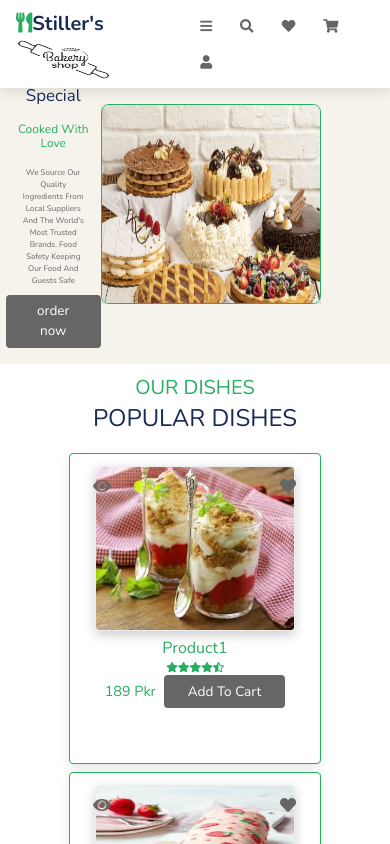
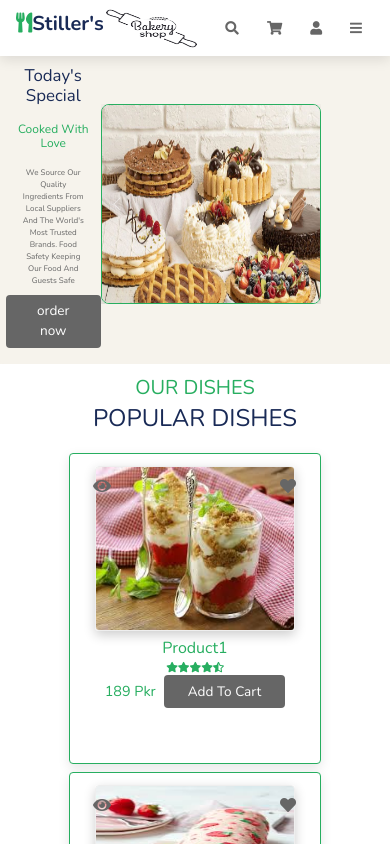
Before and after one commit to Mudassirrahman/Stiller-bakers, a React (Create React App) app: page / in a window 390 px wide. Shown: the top 844 px of the page. Built offline with nearby package versions, Linux system fonts and the light colour scheme.

Commit message:
navbar  items changed and deploy add for netlify

```diff
--- a/src/Component/Navbar.jsx
+++ b/src/Component/Navbar.jsx
@@ -65,12 +65,13 @@ export default function Navbar() {
       </div>
 
       <div className="icons">
-        <i className="fas fa-bars" id="menu-bars" onClick={menuTogle}></i>
-        <i className="fas fa-search" id="search-icon" onClick={searchToggle}></i>
-        <a href="#" className=" fas fa-heart"></a>
+      <i className="fas fa-search" id="search-icon" onClick={searchToggle}></i>
+        <a href="#" className=" fas fa-heart" id="heart"></a>
         {/* <a href="#" className=" fas fa-shopping-cart"></a> */}
         <Link to="/cart" className="fas fa-shopping-cart" ><span></span></Link>
         <Link to="/login" className="fas fa-user" id="login-icon" ></Link>
+        <i className="fas fa-bars" id="menu-bars" onClick={menuTogle}></i>
+
       </div>
 
 
--- a/src/index.css
+++ b/src/index.css
@@ -115,6 +115,7 @@
   header .icons #menu-bars{
   display: inline-block;
 }
+
 header .navbar{
   position: absolute;
   top:100%; left: 0; right: 0;
@@ -150,6 +151,11 @@ header .navbar a{
   html{
     font-size: 50%;
   }
+}
+@media(max-width:425px){
+ #heart{
+  display: none;
+ }
 }
 
 #search-form{
```
Also changed, not shown: 7 other files (tests, documents, lock files or other folders).
